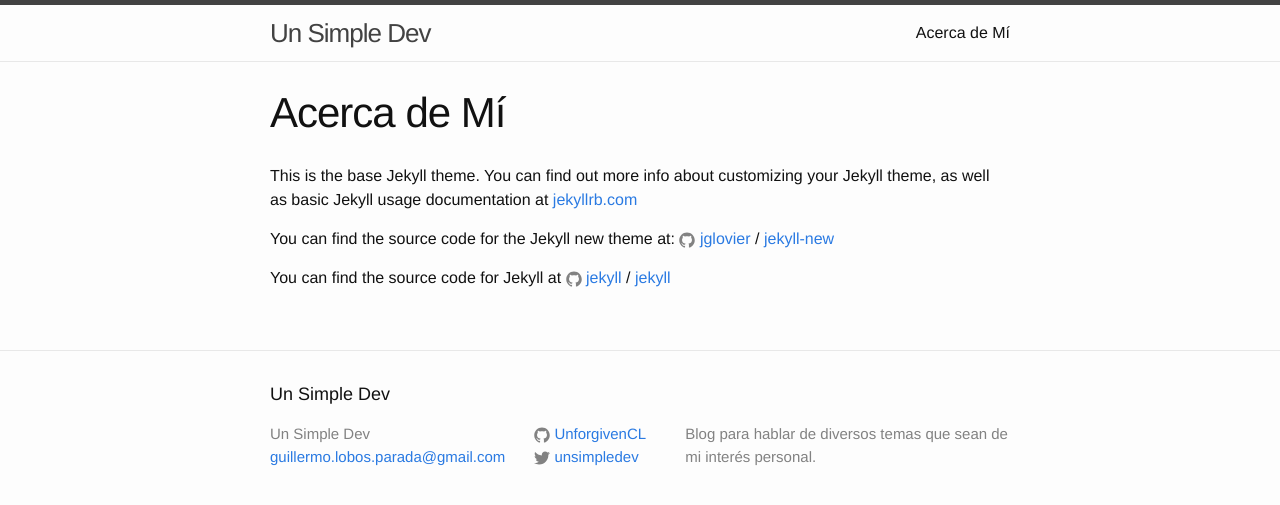
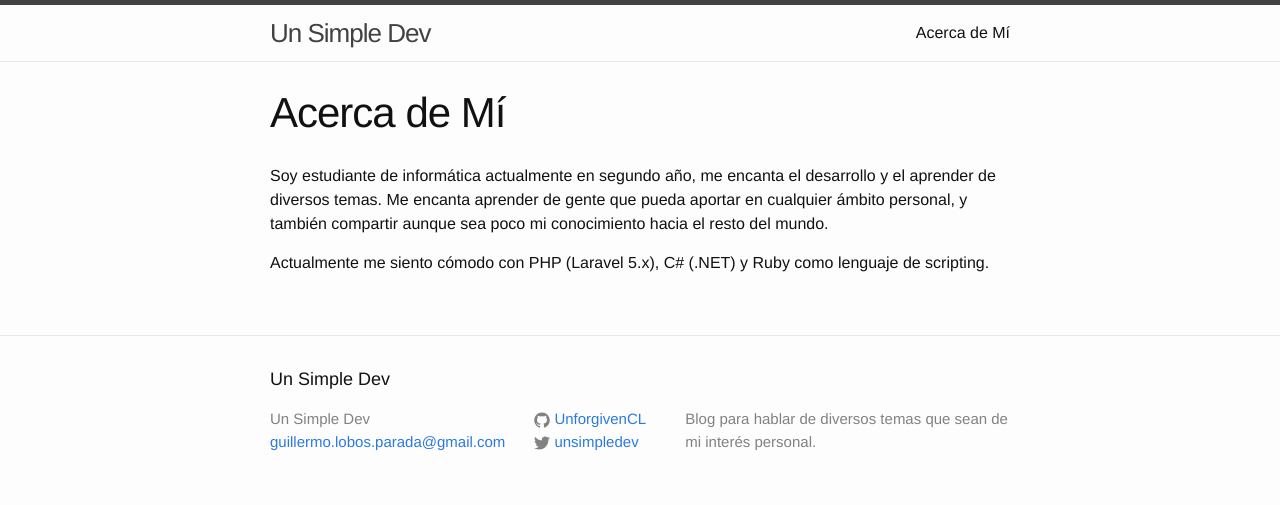
Before and after one commit to UnforgivenCL/UnforgivenCL.github.io, a Jekyll site: the page built from about.md, in a window 1280 px wide. Shown: the top 505 px of the page. Built offline with Jekyll 4.4.1, drawn with Linux system fonts in a browser that asks for light colours.

Commit message:
Updated about

```diff
--- a/about.md
+++ b/about.md
@@ -4,12 +4,7 @@
 permalink: /about/
 ---
 
-This is the base Jekyll theme. You can find out more info about customizing your Jekyll theme, as well as basic Jekyll usage documentation at [jekyllrb.com](http://jekyllrb.com/)
+Soy estudiante de informática actualmente en segundo año, me encanta el desarrollo y el aprender de diversos temas.
+Me encanta aprender de gente que pueda aportar en cualquier ámbito personal, y también compartir aunque sea poco mi conocimiento hacia el resto del mundo.
 
-You can find the source code for the Jekyll new theme at:
-{% include icon-github.html username="jglovier" %} /
-[jekyll-new](https://github.com/jglovier/jekyll-new)
-
-You can find the source code for Jekyll at
-{% include icon-github.html username="jekyll" %} /
-[jekyll](https://github.com/jekyll/jekyll)
+Actualmente me siento cómodo con PHP (Laravel 5.x), C# (.NET) y Ruby como lenguaje de scripting.
```
